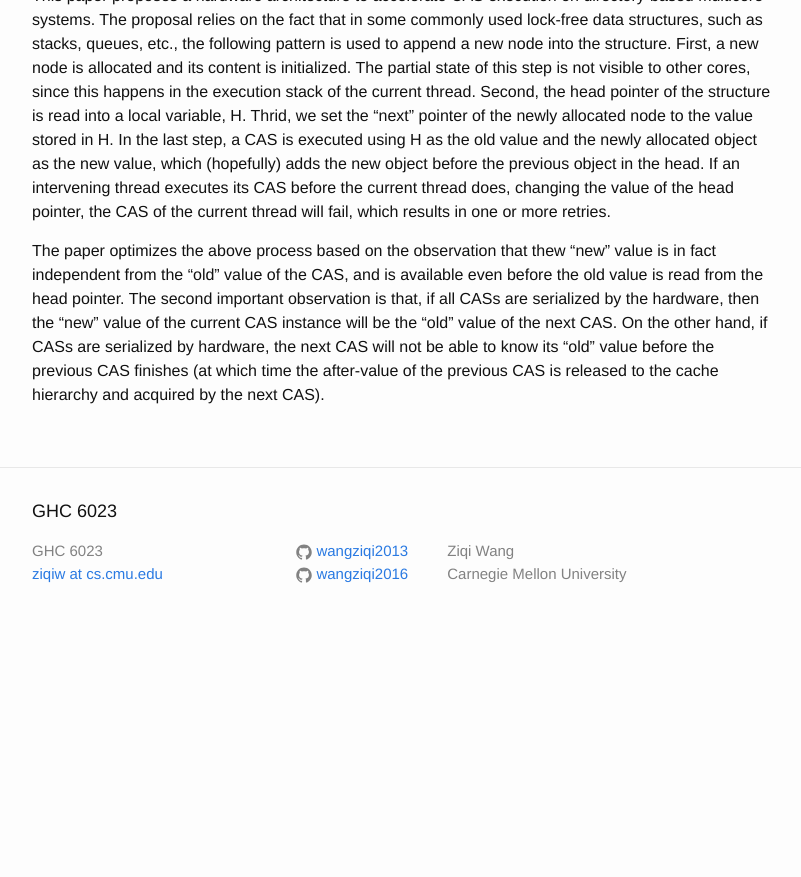
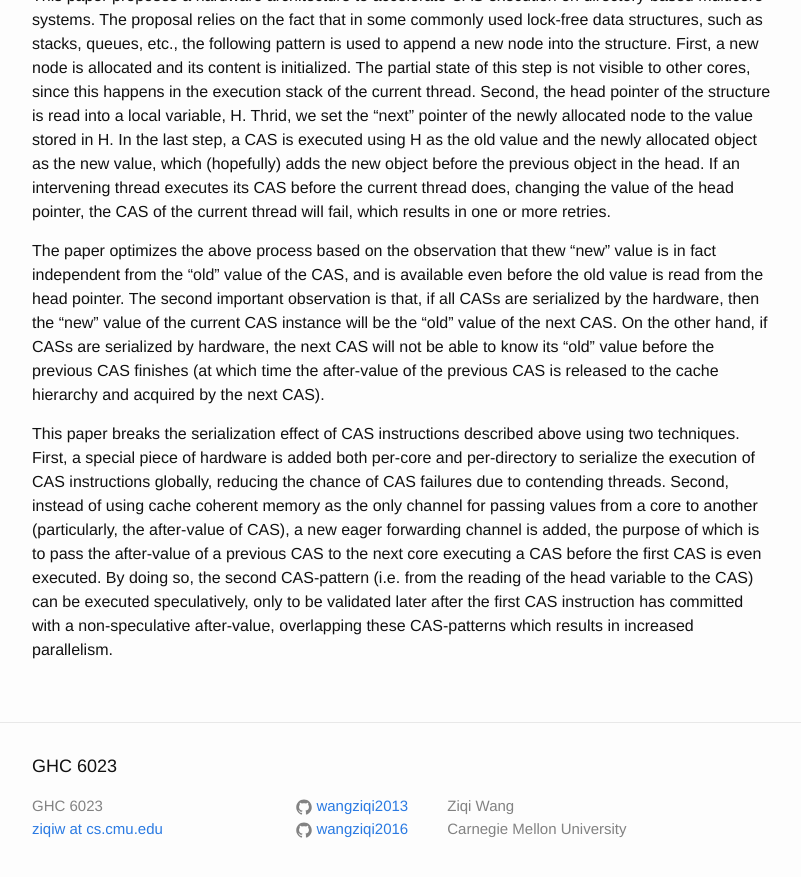
Before and after one commit to wangziqi2013/wangziqi2013.github.io, a Jekyll site: the page built from _posts/2019-10-30-caspar.markdown, in a window 1280 px wide and 900 px high, scrolled down 859 px. Shown: the top 877 px of the window, without its empty margins (238-1039 px from the left). Built offline with Jekyll 4.4.1, drawn with Linux system fonts in a browser that asks for light colours; before the commit the page ends 1504 px from its top, so only the background shows below that.

Commit message:
Finish overview

```diff
--- a/_posts/2019-10-30-caspar.markdown
+++ b/_posts/2019-10-30-caspar.markdown
@@ -42,3 +42,12 @@ is that, if all CASs are serialized by the hardware, then the "new" value of the
 value of the next CAS. On the other hand, if CASs are serialized by hardware, the next CAS will not be able to know
 its "old" value before the previous CAS finishes (at which time the after-value of the previous CAS is released to the
 cache hierarchy and acquired by the next CAS).
+
+This paper breaks the serialization effect of CAS instructions described above using two techniques. First, a special
+piece of hardware is added both per-core and per-directory to serialize the execution of CAS instructions globally,
+reducing the chance of CAS failures due to contending threads. Second, instead of using cache coherent memory as the
+only channel for passing values from a core to another (particularly, the after-value of CAS), a new eager forwarding
+channel is added, the purpose of which is to pass the after-value of a previous CAS to the next core executing a CAS
+before the first CAS is even executed. By doing so, the second CAS-pattern (i.e. from the reading of the head variable to
+the CAS) can be executed speculatively, only to be validated later after the first CAS instruction has committed with a
+non-speculative after-value, overlapping these CAS-patterns which results in increased parallelism.
```
